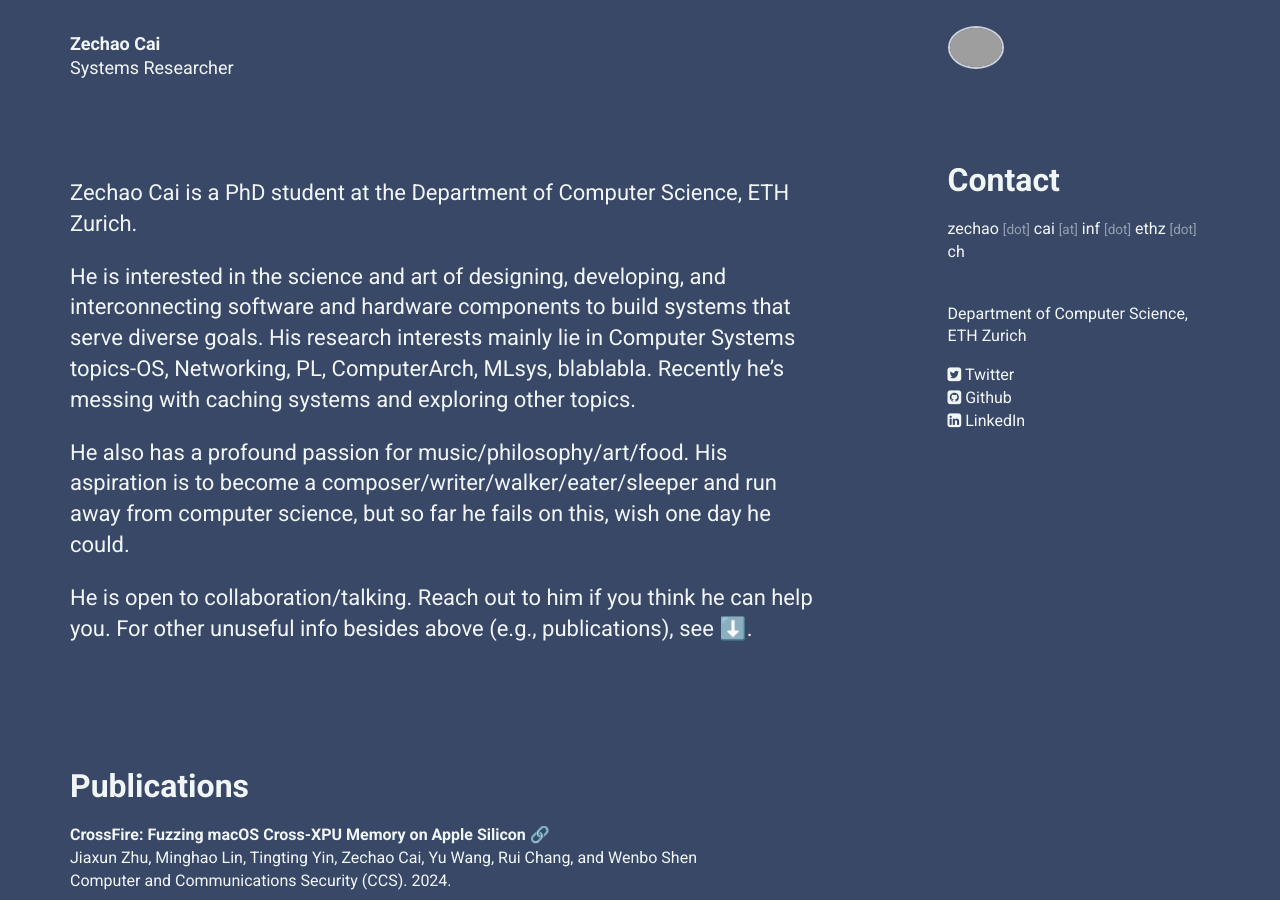
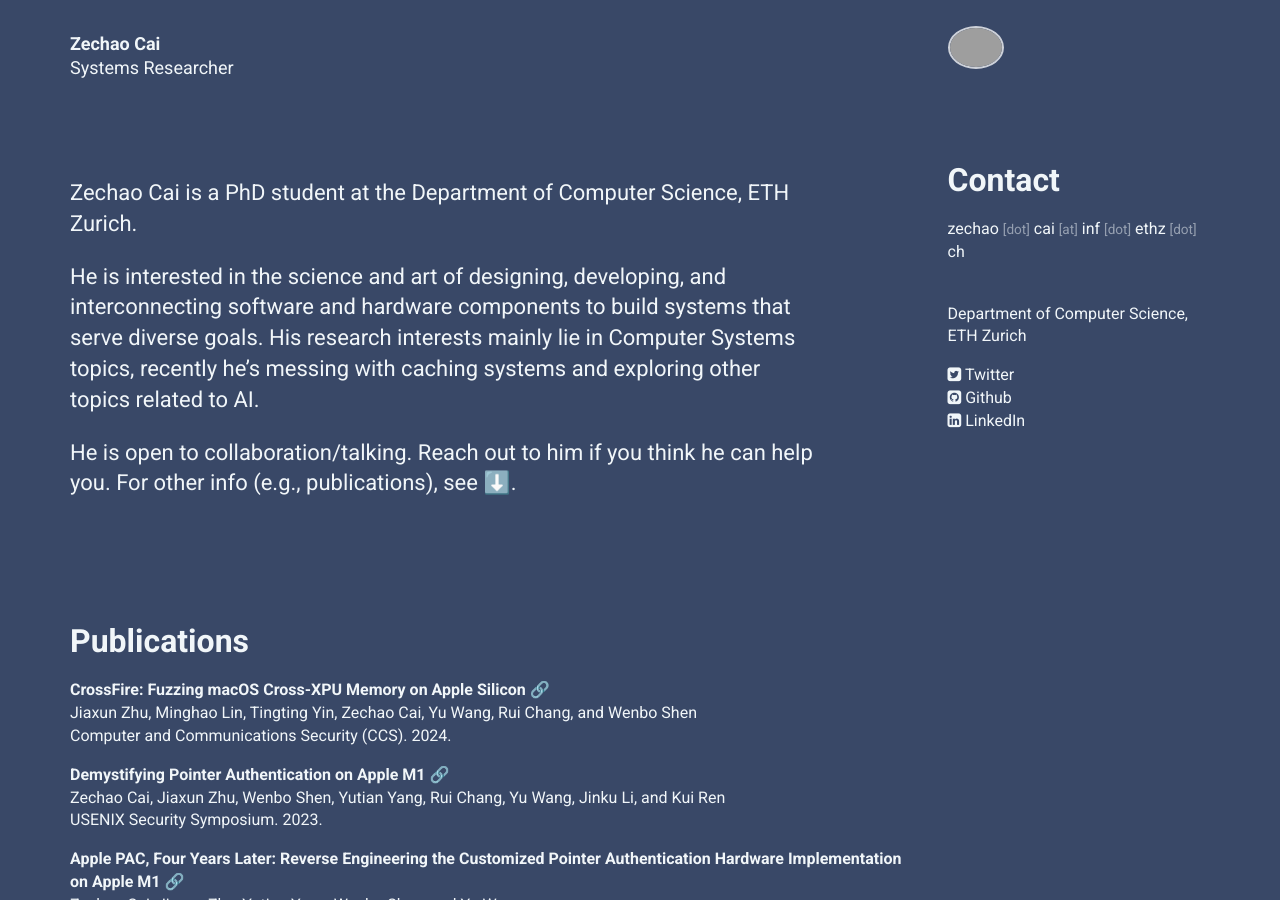
Before and after one commit to zech4o/zech4o.github.io, a Jekyll site: the page built from index.html, in a window 1280 px wide and 900 px high. Built offline with Jekyll 4.4.1, drawn with Linux system fonts in a browser that asks for light colours; nearby versions of some CDN libraries; grey boxes are pictures that could not be loaded.

Commit message:
update 2025-09-23

```diff
--- a/_data/personal.yml
+++ b/_data/personal.yml
@@ -33,8 +33,6 @@
   body: >
    Zechao Cai is a PhD student at the Department of Computer Science, ETH Zurich.
 
-    He is interested in the science and art of designing, developing, and interconnecting software and hardware components to build systems that serve diverse goals. His research interests mainly lie in Computer Systems topics-OS, Networking, PL, ComputerArch, MLsys, blablabla. Recently he's messing with caching systems and exploring other topics.
+    He is interested in the science and art of designing, developing, and interconnecting software and hardware components to build systems that serve diverse goals. His research interests mainly lie in Computer Systems topics, recently he's messing with caching systems and exploring other topics related to AI.
 
-    He also has a profound passion for music/philosophy/art/food. His aspiration is to become a composer/writer/walker/eater/sleeper and run away from computer science, but so far he fails on this, wish one day he could.
-
-    He is open to collaboration/talking. Reach out to him if you think he can help you. For other unuseful info besides above (e.g., publications), see ⬇️.
+    He is open to collaboration/talking. Reach out to him if you think he can help you. For other info (e.g., publications), see ⬇️.
```
